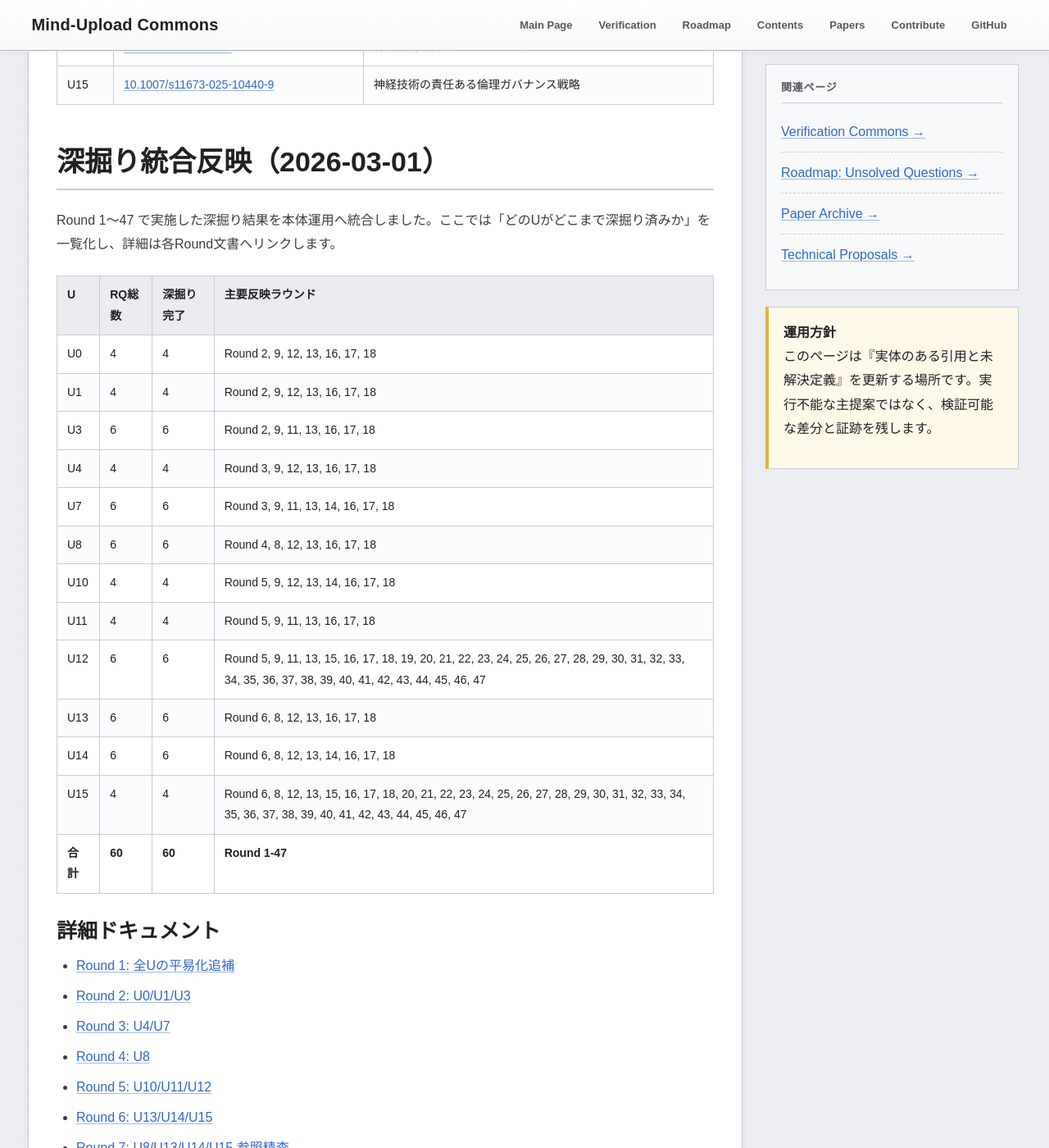
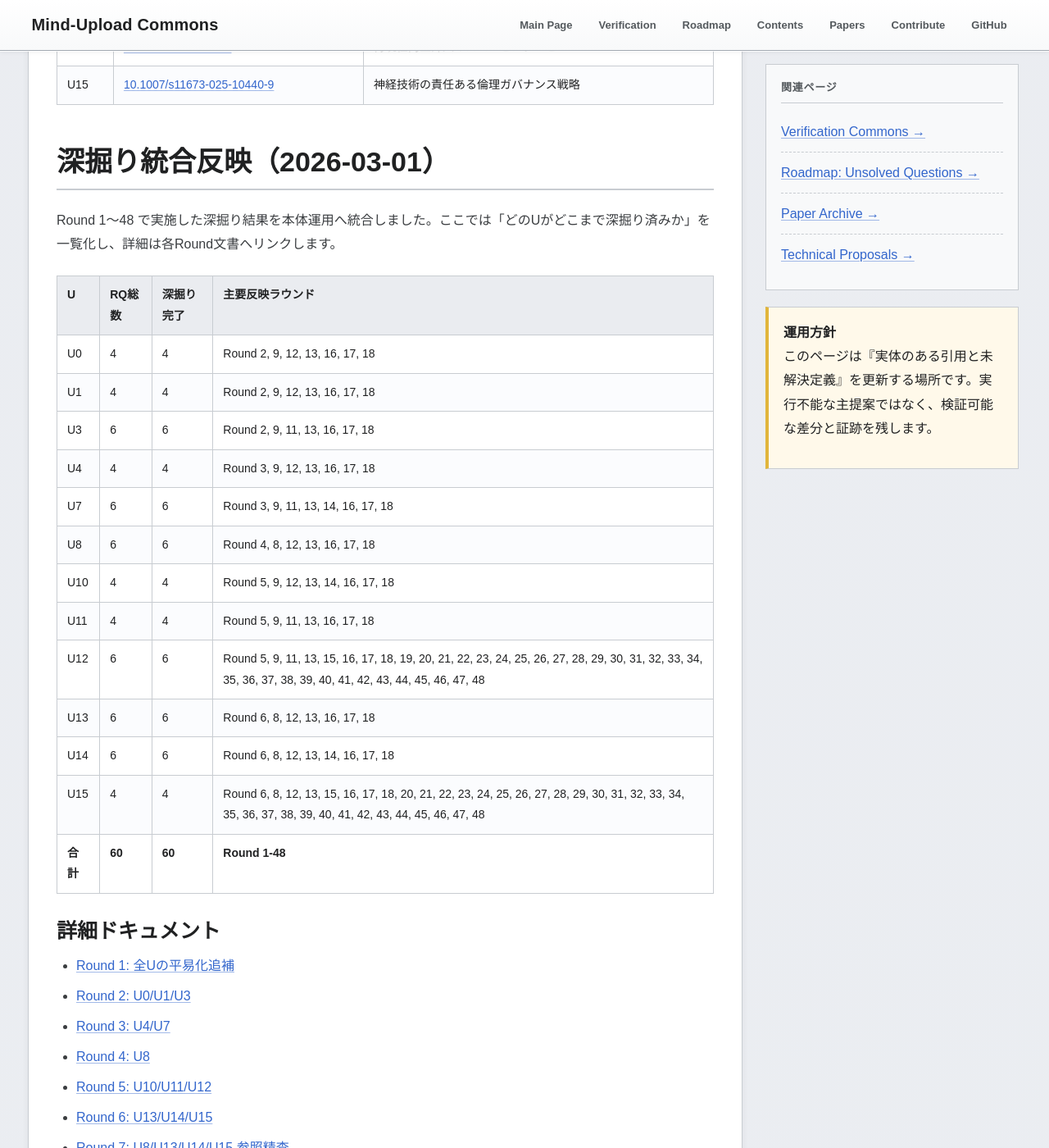
Before and after one commit to yasufumi-nakata/eegflow, a Jekyll site: the page built from research_harvest_50.md, in a window 1280 px wide and 1400 px high, scrolled down 6243 px. Shown: the whole window at 82% size. Built offline with Jekyll 4.4.1, drawn with Linux system fonts in a browser that asks for light colours; some of the changed text lies outside the part shown.

Commit message:
Add Round 48 threshold recheck and reopen decision audit

```diff
--- a/research_harvest_50.md
+++ b/research_harvest_50.md
@@ -156,7 +156,7 @@
 <section class="section" id="deepening-integration-20260301">
 <h2 class="section-title">深掘り統合反映（2026-03-01）</h2>
 <p>
-Round 1〜47 で実施した深掘り結果を本体運用へ統合しました。ここでは「どのUがどこまで深掘り済みか」を一覧化し、詳細は各Round文書へリンクします。
+Round 1〜48 で実施した深掘り結果を本体運用へ統合しました。ここでは「どのUがどこまで深掘り済みか」を一覧化し、詳細は各Round文書へリンクします。
 </p>
 <table class="data-table">
 <thead><tr><th>U</th><th>RQ総数</th><th>深掘り完了</th><th>主要反映ラウンド</th></tr></thead><tbody>
@@ -168,11 +168,11 @@
 <tr><td>U8</td><td>6</td><td>6</td><td>Round 4, 8, 12, 13, 16, 17, 18</td></tr>
 <tr><td>U10</td><td>4</td><td>4</td><td>Round 5, 9, 12, 13, 14, 16, 17, 18</td></tr>
 <tr><td>U11</td><td>4</td><td>4</td><td>Round 5, 9, 11, 13, 16, 17, 18</td></tr>
-<tr><td>U12</td><td>6</td><td>6</td><td>Round 5, 9, 11, 13, 15, 16, 17, 18, 19, 20, 21, 22, 23, 24, 25, 26, 27, 28, 29, 30, 31, 32, 33, 34, 35, 36, 37, 38, 39, 40, 41, 42, 43, 44, 45, 46, 47</td></tr>
+<tr><td>U12</td><td>6</td><td>6</td><td>Round 5, 9, 11, 13, 15, 16, 17, 18, 19, 20, 21, 22, 23, 24, 25, 26, 27, 28, 29, 30, 31, 32, 33, 34, 35, 36, 37, 38, 39, 40, 41, 42, 43, 44, 45, 46, 47, 48</td></tr>
 <tr><td>U13</td><td>6</td><td>6</td><td>Round 6, 8, 12, 13, 16, 17, 18</td></tr>
 <tr><td>U14</td><td>6</td><td>6</td><td>Round 6, 8, 12, 13, 14, 16, 17, 18</td></tr>
-<tr><td>U15</td><td>4</td><td>4</td><td>Round 6, 8, 12, 13, 15, 16, 17, 18, 20, 21, 22, 23, 24, 25, 26, 27, 28, 29, 30, 31, 32, 33, 34, 35, 36, 37, 38, 39, 40, 41, 42, 43, 44, 45, 46, 47</td></tr>
-<tr><td><strong>合計</strong></td><td><strong>60</strong></td><td><strong>60</strong></td><td><strong>Round 1-47</strong></td></tr>
+<tr><td>U15</td><td>4</td><td>4</td><td>Round 6, 8, 12, 13, 15, 16, 17, 18, 20, 21, 22, 23, 24, 25, 26, 27, 28, 29, 30, 31, 32, 33, 34, 35, 36, 37, 38, 39, 40, 41, 42, 43, 44, 45, 46, 47, 48</td></tr>
+<tr><td><strong>合計</strong></td><td><strong>60</strong></td><td><strong>60</strong></td><td><strong>Round 1-48</strong></td></tr>
 </tbody></table>
 
 <h3>詳細ドキュメント</h3>
@@ -224,6 +224,7 @@
 <li><a href="research_deepening_round45_2026-03-01.html">Round 45: 最終報告転記ログとクローズ確定登録の固定</a></li>
 <li><a href="research_deepening_round46_2026-03-01.html">Round 46: reopen優先監視ログと再開判定登録の固定</a></li>
 <li><a href="research_deepening_round47_2026-03-01.html">Round 47: trigger変動ドリフト行列と再開エスカレーションキューの固定</a></li>
+<li><a href="research_deepening_round48_2026-03-01.html">Round 48: 閾値再評価ログと再開判定監査の固定</a></li>
 </ul>
 
 <h3>整合性監査（証跡）</h3>
@@ -505,6 +506,12 @@
 Round 47 のtrigger変動ドリフト行列と再開エスカレーションキューの固定は
 <a href="automation/rq_regulation_trigger_drift_matrix_round47_2026-03-01.csv" target="_blank">rq_regulation_trigger_drift_matrix_round47_2026-03-01.csv</a>（問い別trigger変動ドリフト行列）と
 <a href="automation/rq_regulation_reopen_escalation_queue_round47_2026-03-01.csv" target="_blank">rq_regulation_reopen_escalation_queue_round47_2026-03-01.csv</a>（問い別再開エスカレーションキュー）
+に記録しています。
+</p>
+<p class="small">
+Round 48 の閾値再評価ログと再開判定監査の固定は
+<a href="automation/rq_regulation_threshold_recheck_round48_2026-03-01.csv" target="_blank">rq_regulation_threshold_recheck_round48_2026-03-01.csv</a>（問い別閾値再評価ログ）と
+<a href="automation/rq_regulation_reopen_decision_audit_round48_2026-03-01.csv" target="_blank">rq_regulation_reopen_decision_audit_round48_2026-03-01.csv</a>（問い別再開判定監査）
 に記録しています。
 </p>
 </section>
```
Also changed, not shown: automation/rq_regulation_reopen_decision_audit_round48_2026-03-01.csv (added, +11 -0 lines), automation/rq_regulation_threshold_recheck_round48_2026-03-01.csv (added, +11 -0 lines), research_deepening_continue_guide_2026-03-01.md (+6 -2 lines), research_deepening_round48_2026-03-01.md (added, +64 -0 lines).
